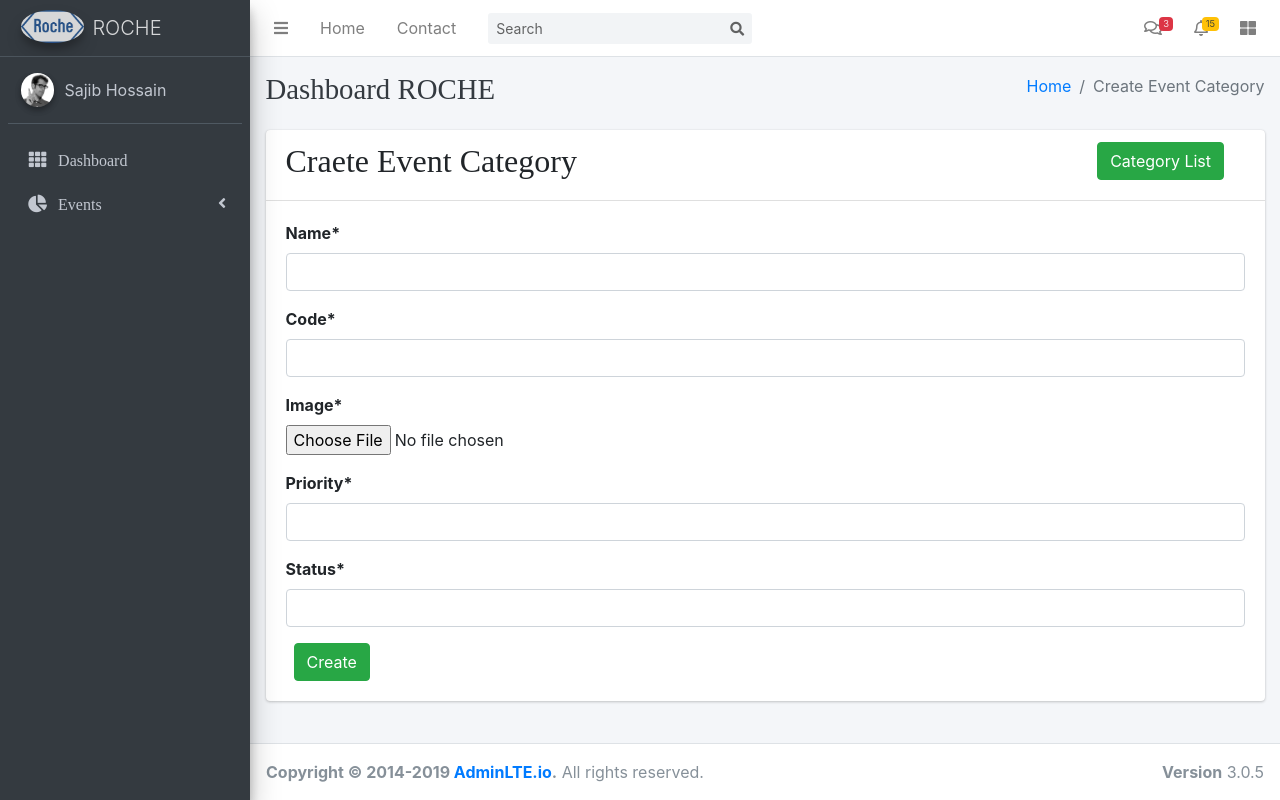
After one commit to noel319/event-manage-system, a Django app: page /events/create-event-category/ in a window 1280 px wide. The commit adds this page. Run offline with Django 3.2, Linux system fonts and the light colour scheme; some libraries are stand-ins or nearby versions.

Commit message:
create event category

```diff
--- a/events/models.py
+++ b/events/models.py
@@ -1,4 +1,5 @@
 from django.db import models
+from django.urls import reverse
 
 
 class EventCategory(models.Model):
@@ -14,3 +15,6 @@ class EventCategory(models.Model):
 
     def __str__(self):
         return self.name
+
+    def get_absolute_url(self):
+        return reverse('event-category-list')
--- a/events/urls.py
+++ b/events/urls.py
@@ -2,8 +2,10 @@ from django.urls import path
 
 from .views import (
     EventCategoryListView,
+    EventCategoryCreateView,
 )
 
 urlpatterns = [
     path('event-category-list/', EventCategoryListView.as_view(), name='event-category-list'),
+    path('create-event-category/', EventCategoryCreateView.as_view(), name='create-event-category'),
 ]
--- a/events/views.py
+++ b/events/views.py
@@ -1,9 +1,21 @@
 from django.views.generic import ListView
+from django.views.generic.edit import CreateView
 
 from .models import EventCategory
 
-
+# Event category list view
 class EventCategoryListView(ListView):
     model = EventCategory
     template_name = 'events/event_category.html'
     context_object_name = 'event_category'
+
+
+class EventCategoryCreateView(CreateView):
+    model = EventCategory
+    fields = ['name', 'code', 'image', 'priority', 'status']
+    template_name = 'events/create_event_category.html'
+
+    def form_valid(self, form):
+        form.instance.created_user = self.request.user
+        form.instance.updated_user = self.request.user
+        return super().form_valid(form)
--- /dev/null
+++ b/templates/events/create_event_category.html
@@ -0,0 +1,30 @@
+{% extends 'base/base.html' %}
+{% block title %}Create Event Category{% endblock title %}
+{% block breadcrumb %}Create Event Category{% endblock breadcrumb %}
+{% load crispy_forms_tags %}
+
+{% block content %}
+    <div class="row">
+        <div class="col-md-12">
+            <div class="card">
+                <div class="card-header">
+                    <div class="row">
+                        <div class="col-md-10">
+                            <h2>Craete Event Category</h2>
+                        </div>
+                        <div class="col-md-2">
+                            <a class="btn btn-success" href="{% url 'event-category-list' %}">Category List</a>
+                        </div>
+                    </div>
+                </div>
+                <div class="card-body">
+                    <form method="post" enctype="multipart/form-data">
+                        {% csrf_token %}
+                        {{ form|crispy  }}
+                        <button class="btn btn-success ml-2" type="submit">Create</button>
+                    </form>
+                </div>
+            </div>
+        </div>
+    </div>
+{% endblock content %}
--- a/templates/events/event_category.html
+++ b/templates/events/event_category.html
@@ -12,7 +12,7 @@
                             <h2>Event Category List</h2>
                         </div>
                         <div class="col-md-2">
-                            <a class="btn btn-success" href="#">Add Category</a>
+                            <a class="btn btn-success" href="{% url 'create-event-category' %}">Create Category</a>
                         </div>
                     </div>
                 </div>
```
Also changed, not shown: roche/settings.py (+7 -1 lines).
